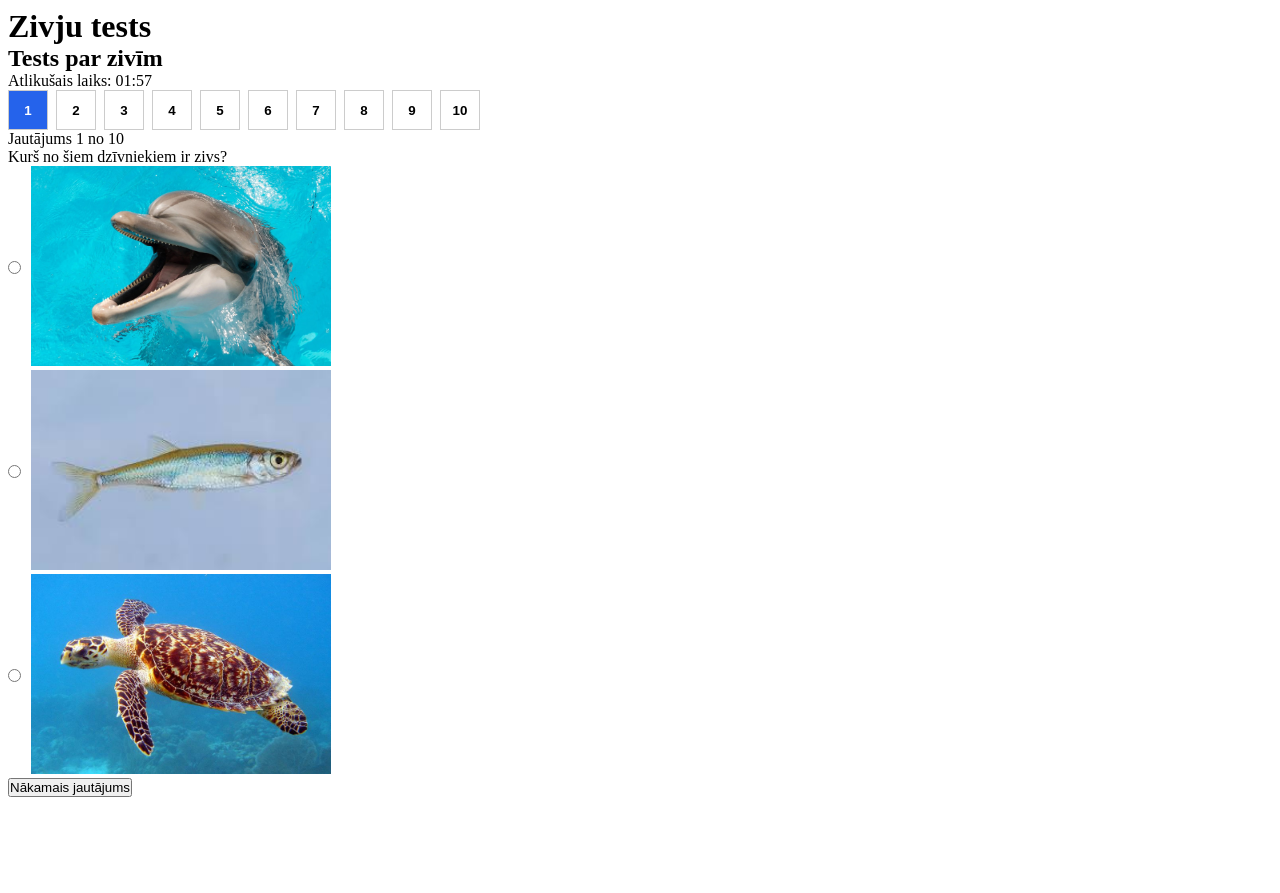
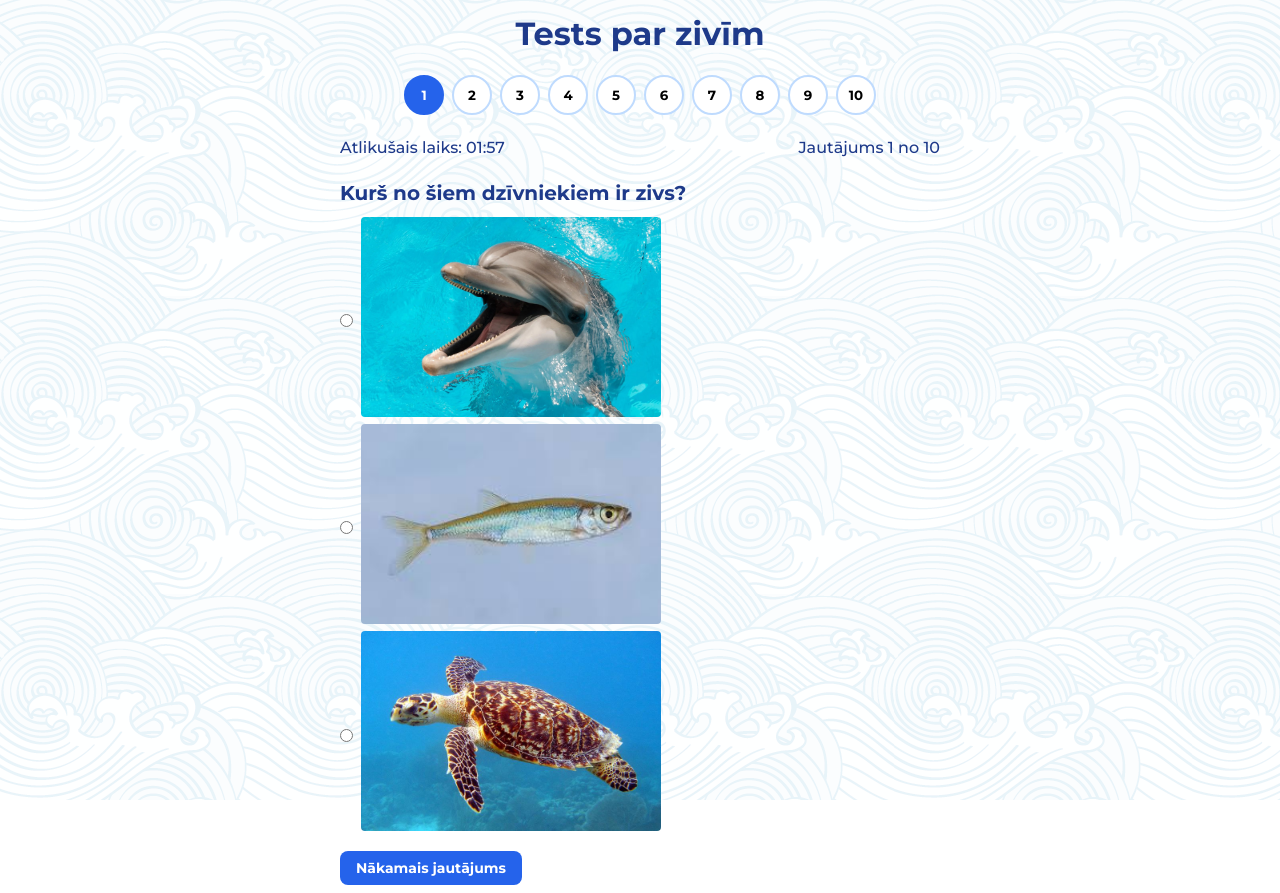
Before and after one commit to deimoss123/zivju-tests, a plain HTML site: page index.html in a window 1280 px wide. Both pictures are taken after a click on the button "Tests par zivīm". Before the commit the page ends 805 px from the top, so only its background shows below. Drawn offline with Linux system fonts and the light colour scheme.

Commit message:
stilošana

```diff
--- a/index.html
+++ b/index.html
@@ -3,13 +3,17 @@
   <head>
     <meta charset="UTF-8" />
     <meta name="viewport" content="width=device-width, initial-scale=1.0" />
+
+    <link rel="preconnect" href="https://fonts.gstatic.com" crossorigin>
+    <link rel="preconnect" href="https://fonts.googleapis.com">
+    <link href="https://fonts.googleapis.com/css2?family=Montserrat:ital,wght@0,100..900;1,100..900&display=swap" rel="stylesheet">
+
     <link href="style.css" rel="stylesheet" />
 
     <script src="script.js" type="module" defer></script>
     <title>Zivju Tests</title>
   </head>
   <body>
-    <h1>Zivju tests</h1>
     <div id="root"></div>
   </body>
 </html>
--- a/script.js
+++ b/script.js
@@ -34,8 +34,7 @@ function startTest(categoryKey) {
 
   const rootDiv = document.getElementById("root");
   rootDiv.innerHTML = `
-    <h2>${currentCategory.fullName}</h2>
-    <div id="clock"></div>
+    <h1 class="category-title">${currentCategory.fullName}</h1>
     <div id="questions-list">
       ${currentCategory.questions
         .map(
@@ -43,6 +42,10 @@ function startTest(categoryKey) {
             `<button onclick="goToQuestion(${index})">${index + 1}</button>`,
         )
         .join("")}
+    </div>
+    <div class="question-clock-row">
+      <span id="clock"></span>
+      <span id="current-question-num"></span>
     </div>
     <div id="question-container"></div>
   `;
@@ -116,10 +119,13 @@ function resetPage() {
   const rootDiv = document.getElementById("root");
 
   rootDiv.innerHTML = `
-    <p>Izvēlies tēmu, par kuru vēlies pildīt testu</p>
-    <button onclick="startTest('zivis')">Tests par zivīm</button>
-    <button onclick="startTest('parastaZvejosana')">Tests par parasto zvejošanu</button>
-    <button onclick="startTest('zemledusZvejosana')">Tests par zemledus zvejošanu</button>
+    <h1 class="main-title">ZIVIS UN ZVEJA</h1>
+    <h3 style="text-align:center;padding-bottom:12px;">Izvēlies tēmu, par kuru vēlies pildīt testu</h3>
+    <div class="start-btn-container">
+      <button class="btn" onclick="startTest('zivis')">Tests par zivīm</button>
+      <button class="btn" onclick="startTest('parastaZvejosana')">Tests par parasto zvejošanu</button>
+      <button class="btn" onclick="startTest('zemledusZvejosana')">Tests par zemledus zvejošanu</button>
+    </div>
   `;
 }
 
@@ -141,11 +147,13 @@ function displayQuestion() {
   }
 
   questionDiv.innerHTML = `
-    <p>Jautājums ${currentQuestionIndex + 1} no ${questions.length}</p>
-    <p>${currentQuestion.question}</p>
+    <h2 class="question-text">${currentQuestion.question}</h2>
     <ul id="answer-list"></ul>
-    <button onclick="nextQuestion()">${btnText}</button>
+    <button class="btn" onclick="nextQuestion()">${btnText}</button>
   `;
+
+  document.getElementById("current-question-num").textContent =
+    `Jautājums ${currentQuestionIndex + 1} no ${questions.length}`;
 
   currentQuestion.answers.forEach((answer, index) => {
     const li = document.createElement("li");
@@ -218,10 +226,12 @@ function displayResults() {
   });
 
   rootDiv.innerHTML = `
-    <h2>${currentCategory.fullName}</h2>
-    <p>Tavs rezultāts: ${correctAnswers} no ${questions.length}</p>
-    <button onclick="resetPage()">Atgriezties uz sākumu</button>
-    <h3>Pārskats</h3>
+    <h1 class="category-title">${currentCategory.fullName}</h1>
+    <h2 style="text-align:center;">Tavs rezultāts: ${correctAnswers} no ${questions.length}</h2>
+    <div style="display:flex;justify-content:center;margin-top:8px;">
+      <button class="btn" onclick="resetPage()">Atgriezties uz sākumu</button>
+    </div>
+    <h3 style="margin-top:24px;margin-bottom:8px;">Pārskats</h3>
     <div id="results-list"></div>
   `;
 
--- a/style.css
+++ b/style.css
@@ -5,42 +5,121 @@
 }
 
 body {
+  font-family: 'Montserrat', sans-serif;
+  color: #1e3a8a;
+  font-weight: 500;
   padding: 8px;
+  line-height: 1.6;
 }
+
+button {
+  font-family: 'Montserrat', sans-serif;
+  cursor: pointer;
+}
+
+img {
+  border-radius: 4px;
+}
+
+#root {
+  max-width: 600px;
+  margin: 0 auto;
+}
+
 
 li {
   list-style: none;
 }
 
+/* fona vilnīši */
+body::before {
+  content: '';
+  position: fixed;
+  top: 0;
+  left: 0;
+  width: 100%;
+  height: 100%;
+  background: url('images/waves.png') repeat;
+  opacity: 0.1;
+  z-index: -1;
+}
+
+.start-btn-container {
+  max-width: 300px;
+  margin: 0 auto;
+  display: flex;
+  flex-direction: column;
+  gap: 16px;
+}
+
+
+.start-btn-container button {
+  padding-block: 12px;
+}
+
+.btn {
+  background-color: #2563EB;
+  color: white;
+  font-size: 14px;
+  font-weight: 700;
+  padding: 8px 16px;
+
+  border: none;
+  border-radius: 8px;
+
+  transition: background-color 0.3s;
+}
+
+.btn:hover {
+  background-color: #1e3a8a;
+}
+
+.question-text {
+  margin-top: 16px;
+  margin-bottom: 8px;
+  font-size: 20px;
+
+}
+
 .answer-choice {
   display: flex;
   align-items: center;
-  gap: 10px;
+  gap: 8px;
 }
 
 .answer-choice label img {
   width: 300px;
 }
 
+#answer-list {
+  margin-top: 8px;
+  margin-bottom: 12px;
+}
+
 #questions-list {
   display: flex;
   flex-wrap: wrap;
+  justify-content: center;
   gap: 8px;
 }
 
 #questions-list button {
   background: white;
   font-weight: 700;
-  border: 1px solid #ccc;
+  border: 2px solid #bfdbfe;
+  border-radius: 20px;
   width: 40px;
   height: 40px;
-  cursor: pointer;
   display: flex;
   align-items: center;
   justify-content: center;
+  transition: border-color 0.3s;
+}
 
-  transition: background-color 0.3s;
+#questions-list button:hover {
+  border-color: #60a5fa;
 }
+
 
 #questions-list button.answered {
   background-color: #bfdbfe;
@@ -48,17 +127,36 @@ li {
 
 #questions-list button.current {
   background-color: #2563eb;
+  border-color: #2563eb;
   color: white;
 }
 
-#results-list {
+.main-title {
+  width: 100%;
+  text-align: center;
+  border-bottom: 1px solid #1e3a8a;
+  margin-bottom: 12px;
+  padding-bottom: 8px;
+}
+
+.category-title {
+  margin-bottom: 16px;
+  text-align: center;
+}
+
+.question-clock-row {
+  margin-top: 20px;
+  display: flex;
+  flex-direction: row;
+  justify-content: space-between;
 }
 
 .question-result {
-  /* border: 1px solid black; */
-  margin-bottom: 16px;
+  margin-bottom: 24px;
   background-color: #fecaca;
   max-height: fit-content;
+  border-radius: 4px;
+  overflow: hidden;
 }
 
 .question-result ul {
@@ -66,15 +164,22 @@ li {
   padding: 16px;
 }
 
-
 .question-result li img {
   width: 300px;
 }
 
+.question-result li {
+  color: black;
+  display: flex;
+  align-items: center;
+  gap: 8px;
+}
+
 .question-result h4 {
   background-color: #f87171;
+  color: black;
   margin: 0;
-  padding: 8px;
+  padding: 8px 12px;
 }
 
 .question-result.correct {
```
Also changed, not shown: images/waves.png (added).
